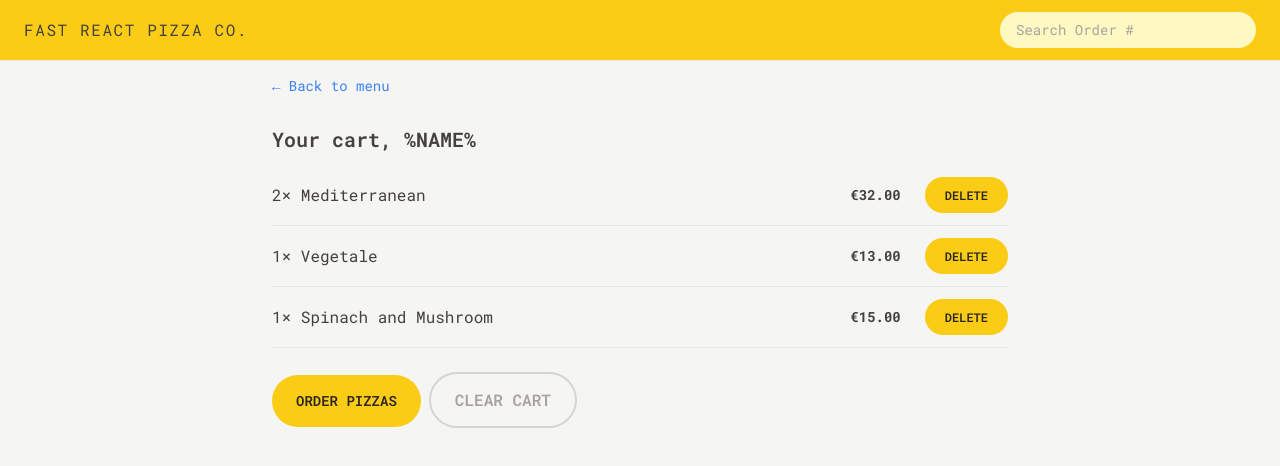
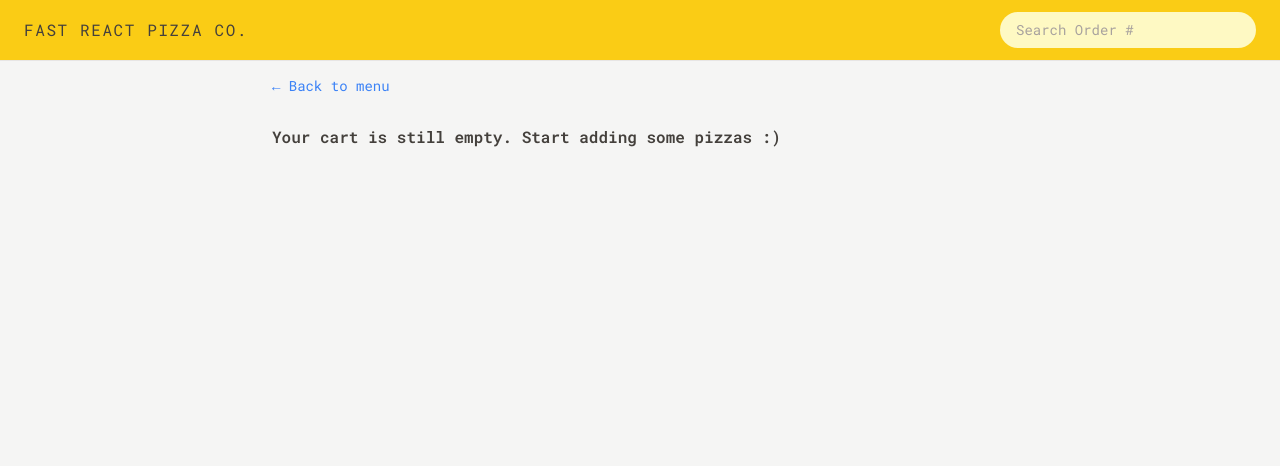
Before and after one commit to naeim-sa/fast-react-pizza, a React (Vite) app: page /cart in a window 1280 px wide. Shown: the top 466 px of the page. Built offline with nearby package versions, Linux system fonts and the light colour scheme.

Commit message:
building the cart page

```diff
--- a/src/features/cart/Cart.jsx
+++ b/src/features/cart/Cart.jsx
@@ -1,39 +1,22 @@
 import LinkButton from '../ui/LinkButton';
 import Button from '../ui/Button';
 import CartItem from './CartItem';
-
-const fakeCart = [
-  {
-    pizzaId: 12,
-    name: 'Mediterranean',
-    quantity: 2,
-    unitPrice: 16,
-    totalPrice: 32,
-  },
-  {
-    pizzaId: 6,
-    name: 'Vegetale',
-    quantity: 1,
-    unitPrice: 13,
-    totalPrice: 13,
-  },
-  {
-    pizzaId: 11,
-    name: 'Spinach and Mushroom',
-    quantity: 1,
-    unitPrice: 15,
-    totalPrice: 15,
-  },
-];
+import EmptyCart from './EmptyCart';
+import { useDispatch, useSelector } from 'react-redux';
+import { clearCart, getCart } from './cartSlice';
 
 function Cart() {
-  const cart = fakeCart;
+  const username = useSelector((state) => state.user.username);
+  const cart = useSelector(getCart);
+  const dispatch = useDispatch();
+
+  if (!cart.length) return <EmptyCart />;
 
   return (
     <div className="px-4 py-3">
       <LinkButton to="/menu">&larr; Back to menu</LinkButton>
 
-      <h2 className="mt-7 text-xl font-semibold">Your cart, %NAME%</h2>
+      <h2 className="mt-7 text-xl font-semibold">Your cart, {username}</h2>
 
       <ul className="mt-3 divide-y divide-stone-200 border-b">
         {cart.map((item) => (
@@ -46,7 +29,9 @@
           Order pizzas
         </Button>
 
-        <Button type="secondary">Clear cart</Button>
+        <Button type="secondary" onClick={() => dispatch(clearCart())}>
+          Clear cart
+        </Button>
       </div>
     </div>
   );
--- a/src/features/cart/EmptyCart.jsx
+++ b/src/features/cart/EmptyCart.jsx
@@ -1,11 +1,13 @@
-import { Link } from 'react-router-dom';
+import LinkButton from '../ui/LinkButton';
 
 function EmptyCart() {
   return (
-    <div>
-      <Link to="/menu">&larr; Back to menu</Link>
+    <div className="px-4 py-3">
+      <LinkButton to="/menu">&larr; Back to menu</LinkButton>
 
-      <p>Your cart is still empty. Start adding some pizzas :)</p>
+      <p className="mt-7 font-semibold">
+        Your cart is still empty. Start adding some pizzas :)
+      </p>
     </div>
   );
 }
--- a/src/features/cart/cartSlice.js
+++ b/src/features/cart/cartSlice.js
@@ -57,6 +57,8 @@
 
 export default cartSlice.reducer;
 
+export const getCart = (state) => state.cart.cart;
+
 export const getTotalCartQuantity = (state) =>
   state.cart.cart.reduce((sum, item) => sum + item.quantity, 0);
 
```
